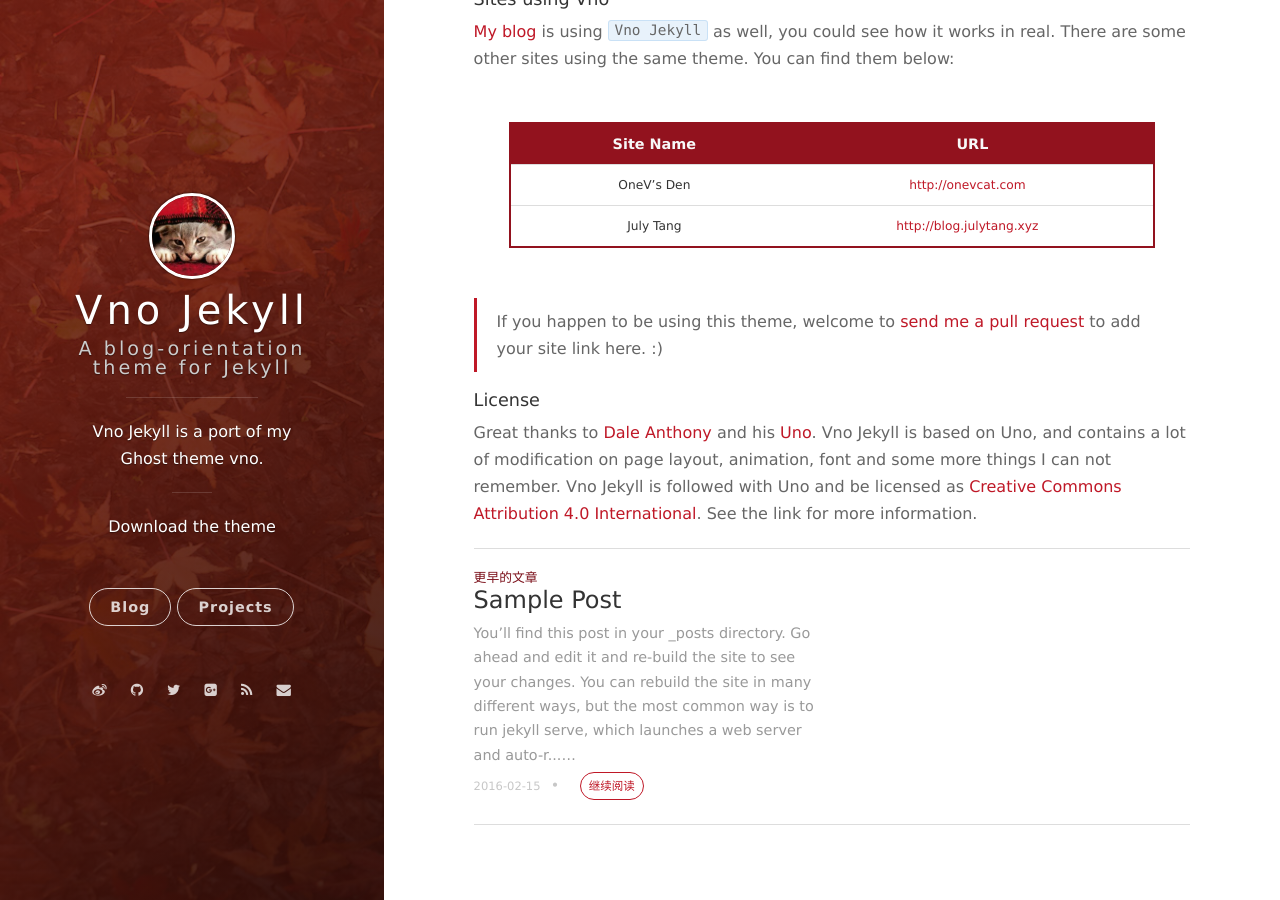
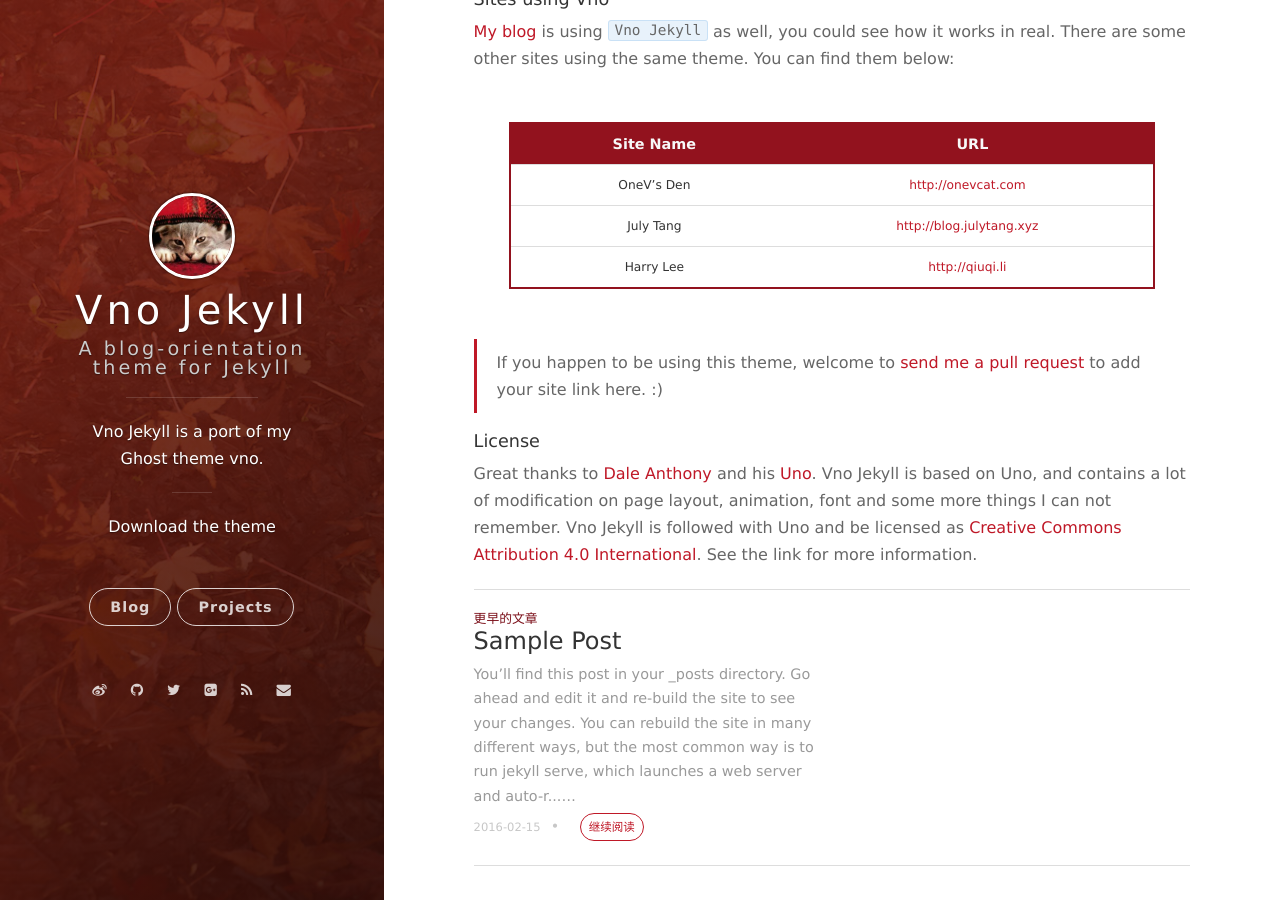
Before and after one commit to onevcat/vno-jekyll, a Jekyll site: the page built from _posts/2016-02-16-hello-world-vno.markdown, in a window 1280 px wide and 900 px high, scrolled down 728 px. Built offline with Jekyll 4.4.1, drawn with Linux system fonts in a browser that asks for light colours; nearby versions of some CDN libraries; comment, search, counter and statistics services are not loaded.

Commit message:
update - add [http://qiuqi.li] to the artical
update - add link [http://qiuqi.li] to the artical [2016-02-16-hello-world-vno.markdown]

```diff
--- a/_posts/2016-02-16-hello-world-vno.markdown
+++ b/_posts/2016-02-16-hello-world-vno.markdown
@@ -37,6 +37,7 @@ You could replace the background and avatar image in `assets/images` folder to c
 | ------------ | ---------------------------------------------------|
 | OneV's Den   | [http://onevcat.com](http://onevcat.com)           |
 | July Tang    | [http://blog.julytang.xyz](http://onevcat.com)     |
+| Harry Lee    | [http://qiuqi.li](http://qiuqi.li)                 |
 
 > If you happen to be using this theme, welcome to [send me a pull request](https://github.com/onevcat/vno-jekyll/pulls) to add your site link here. :)
 
```
